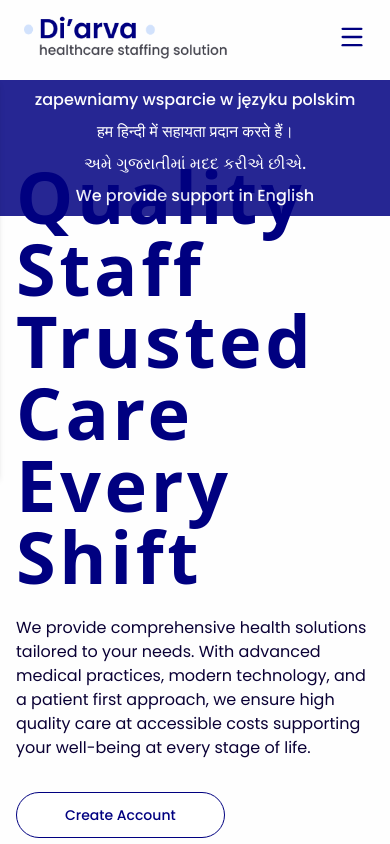
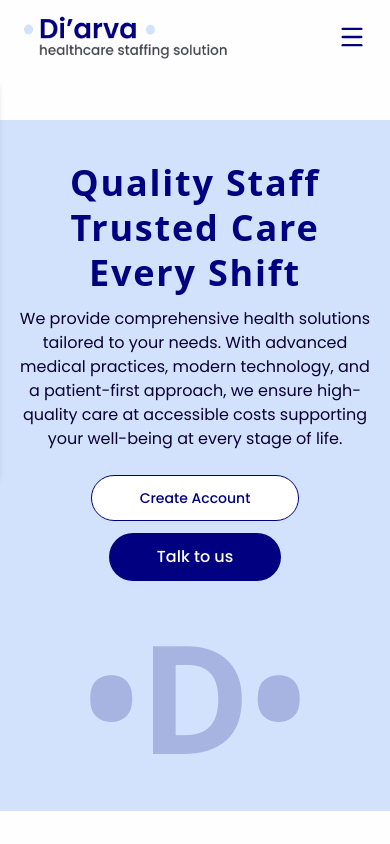
Before and after one commit to Di-arva/Frontend, a React (Vite) app: page / in a window 390 px wide. Shown: the top 844 px of the page. Built offline with nearby package versions, Linux system fonts and the light colour scheme.

Commit message:
hero section responsiveness

```diff
--- a/src/Components/Hero.jsx
+++ b/src/Components/Hero.jsx
@@ -2,24 +2,39 @@ import Button from "./Button";
 
 const Hero = () => {
   return (
-    <div id="home" className="">
-      <div className="flex flex-col md:flex-row min-h-screen">
-        {/* Left Content - 70% */}
-        <div className="flex flex-col justify-center px-4 sm:px-8 lg:px-16 py-10 md:py-0 w-full md:w-[70%] ">
-          <h1 className="font-bold text-darkblue text-7xl tracking-wider">
+    <div className="relative bg-lightblue py-10 px-4 sm:px-8 lg:px-16">
+      {/* Inner container with max width */}
+      <div className="relative max-w-7xl mx-auto flex flex-col lg:flex-row">
+        {/* Watermark "•D•" for large screens */}
+        <div className="hidden lg:block absolute right-0 top-1/2 transform -translate-y-1/2 text-[400px] font-bold text-darkblue opacity-20 leading-none pointer-events-none">
+          •D•
+        </div>
+
+        {/* Left Content (Heading + Text + Buttons) */}
+        <div className="flex flex-col w-full lg:w-[80%] items-center lg:items-start z-10 ">
+          <h1
+            className="font-bold text-darkblue
+             text-4xl sm:text-5xl md:text-6xl lg:text-7xl
+             tracking-wider leading-tight
+             text-center lg:text-left"
+          >
             Quality Staff <br />
             Trusted Care <br />
             Every Shift
           </h1>
 
-          <p className="font-poppins mt-6 text-darkblack text-md w-full">
+          <p
+            className="font-poppins mt-3 text-darkblack
+                         text-base sm:text-lg md:text-lg lg:text-lg
+                         text-center lg:text-left max-w-2xl lg:w-[80%]"
+          >
             We provide comprehensive health solutions tailored to your needs.
-            With advanced medical practices, modern technology, and a patient
-            first approach, we ensure high quality care at accessible costs
-            supporting your well-being at every stage of life.
+            With advanced medical practices, modern technology, and a
+            patient-first approach, we ensure high-quality care at accessible
+            costs supporting your well-being at every stage of life.
           </p>
 
-          <div className="flex mt-8 gap-4 md:gap-6 lg:gap-8 flex-wrap">
+          <div className="flex mt-6 gap-3 sm:gap-5 md:gap-5 lg:gap-6 flex-wrap justify-center lg:justify-start">
             <Button variant="light" size="md">
               Create Account
             </Button>
@@ -29,12 +44,10 @@ const Hero = () => {
           </div>
         </div>
 
-        {/* Right Decorative Background - 30% */}
-        <div className="w-full md:w-full -ml-40 bg-lightblue flex items-center justify-center overflow-hidden">
-          <div className="flex items-center justify-center gap-2 md:gap-6">
-            <div className="text-[500px] font-bold text-darkblue opacity-20 leading-none">
-              •D•
-            </div>
+        {/* Right Content for Mobile / iPad Pro */}
+        <div className="flex items-center justify-center mt-10 lg:hidden w-full">
+          <div className="font-bold text-darkblue opacity-20 leading-none text-[150px] sm:text-[220px]">
+            •D•
           </div>
         </div>
       </div>
--- /dev/null
+++ b/src/Components/Hero_olf.jsx
@@ -0,0 +1,61 @@
+import Button from "./Button";
+
+const Hero = () => {
+  return (
+    <div id="home">
+      <div className="flex bg-lightblue  md:flex-row md:min-h-screen lg:min-h-[850px]">
+        {/* Left Content - 50% */}
+        <div
+          className="flex flex-col justify-center
+                       sm:px-8  lg:px-20 xl:px-32
+                        py-10 md:py-0 w-full md:w-1/2"
+        >
+          <h1
+            className="font-bold text-darkblue
+                         text-4xl sm:text-5xl md:text-5xl lg:text-7xl xl:text-8xl
+                         tracking-wider leading-tight"
+          >
+            Quality Staff <br />
+            Trusted Care <br />
+            Every Shift
+          </h1>
+
+          <p
+            className="font-poppins mt-6 text-darkblack
+                        text-sm sm:text-base md:text-lg
+                        w-full max-w-[600px]"
+          >
+            We provide comprehensive health solutions tailored to your needs.
+            With advanced medical practices, modern technology, and a patient
+            first approach, we ensure high quality care at accessible costs
+            supporting your well-being at every stage of life.
+          </p>
+
+          <div className="flex mt-8 gap-4 sm:gap-5 md:gap-6 lg:gap-8 flex-wrap">
+            <Button variant="light" size="md">
+              Create Account
+            </Button>
+            <Button variant="dark" size="md">
+              Talk to us
+            </Button>
+          </div>
+        </div>
+
+        {/* Right Decorative Background - 50% */}
+        <div className="w-full md:w-1/2 hidden md:flex items-center justify-center overflow-hidden">
+          <div className="flex items-center justify-center w-full h-full">
+            <div
+              className="font-bold text-darkblue opacity-20 leading-none
+                 text-[180px] sm:text-[250px] md:text-[300px] lg:text-[450px] xl:text-[550px]
+                 max-w-full"
+            >
+              •D•
+            </div>
+          </div>
+        </div>
+      </div>
+    </div>
+  );
+};
+
+export default Hero;
--- a/src/Components/Navigation.jsx
+++ b/src/Components/Navigation.jsx
@@ -146,7 +146,6 @@ const Navigation = () => {
           </div>
         </div>
       </nav>
-      <StickyLabel />
     </>
   );
 };
--- a/src/Components/StickyLabel.jsx
+++ b/src/Components/StickyLabel.jsx
@@ -8,27 +8,27 @@ const StickyLabel = () => {
     "हम हिन्दी में सहायता प्रदान करते हैं।",
     "અમે ગુજરાતીમાં મદદ કરીએ છીએ.",
   ];
-  const MAX_VISIBLE = 4;
-  const [visibleLanguages, setVisibleLanguages] = useState(
-    languages.slice(0, MAX_VISIBLE)
-  );
-  const [fadeIndex, setFadeIndex] = useState(0);
+  // const MAX_VISIBLE = 4;
+  // const [visibleLanguages, setVisibleLanguages] = useState(
+  //   languages.slice(0, MAX_VISIBLE)
+  // );
+  // const [fadeIndex, setFadeIndex] = useState(0);
 
-  useEffect(() => {
-    if (languages.length <= MAX_VISIBLE) return;
+  // useEffect(() => {
+  //   if (languages.length <= MAX_VISIBLE) return;
 
-    const interval = setInterval(() => {
-      setFadeIndex((prev) => (prev + 1) % languages.length);
-      setVisibleLanguages((prev) => {
-        const next = [...prev];
-        next.shift(); // remove first
-        next.push(languages[(fadeIndex + MAX_VISIBLE) % languages.length]); // add next language
-        return next;
-      });
-    }, 3000); // change every 3 seconds
+  //   const interval = setInterval(() => {
+  //     setFadeIndex((prev) => (prev + 1) % languages.length);
+  //     setVisibleLanguages((prev) => {
+  //       const next = [...prev];
+  //       next.shift(); // remove first
+  //       next.push(languages[(fadeIndex + MAX_VISIBLE) % languages.length]); // add next language
+  //       return next;
+  //     });
+  //   }, 3000); // change every 3 seconds
 
-    return () => clearInterval(interval);
-  }, [fadeIndex, languages]);
+  //   return () => clearInterval(interval);
+  // }, [fadeIndex, languages]);
 
   return (
     <div
@@ -36,7 +36,7 @@ const StickyLabel = () => {
                     h-auto  px-2 text-base md:h-auto"
     >
       <ul className="flex flex-wrap justify-around gap-2     text-lightbg w-full  ">
-        {visibleLanguages.map((language, index) => (
+        {languages.map((language, index) => (
           <li
             key={index}
             className="whitespace-nowrap text-center md:text-left"
```
